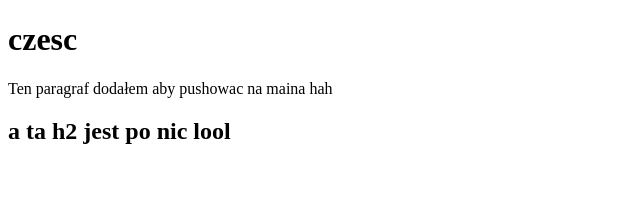
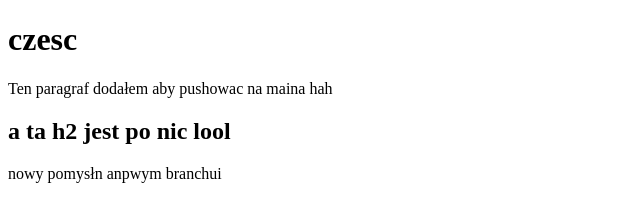
Before and after one commit to Wojtek0911/Test, a plain HTML site: page index.html in a window 1280 px wide. Shown: the whole page, without its empty margins (0-640 px from the left). Drawn offline with Linux system fonts and the light colour scheme.

Commit message:
added new idea

```diff
--- a/index.html
+++ b/index.html
@@ -12,6 +12,7 @@
   <h1>czesc</h1>
   <p>Ten paragraf dodałem aby pushowac na maina hah</p>
   <h2>a ta h2 jest po nic lool</h2>
+  <p>nowy pomysłn anpwym branchui</p>
 </body>
 
 </html>
```
